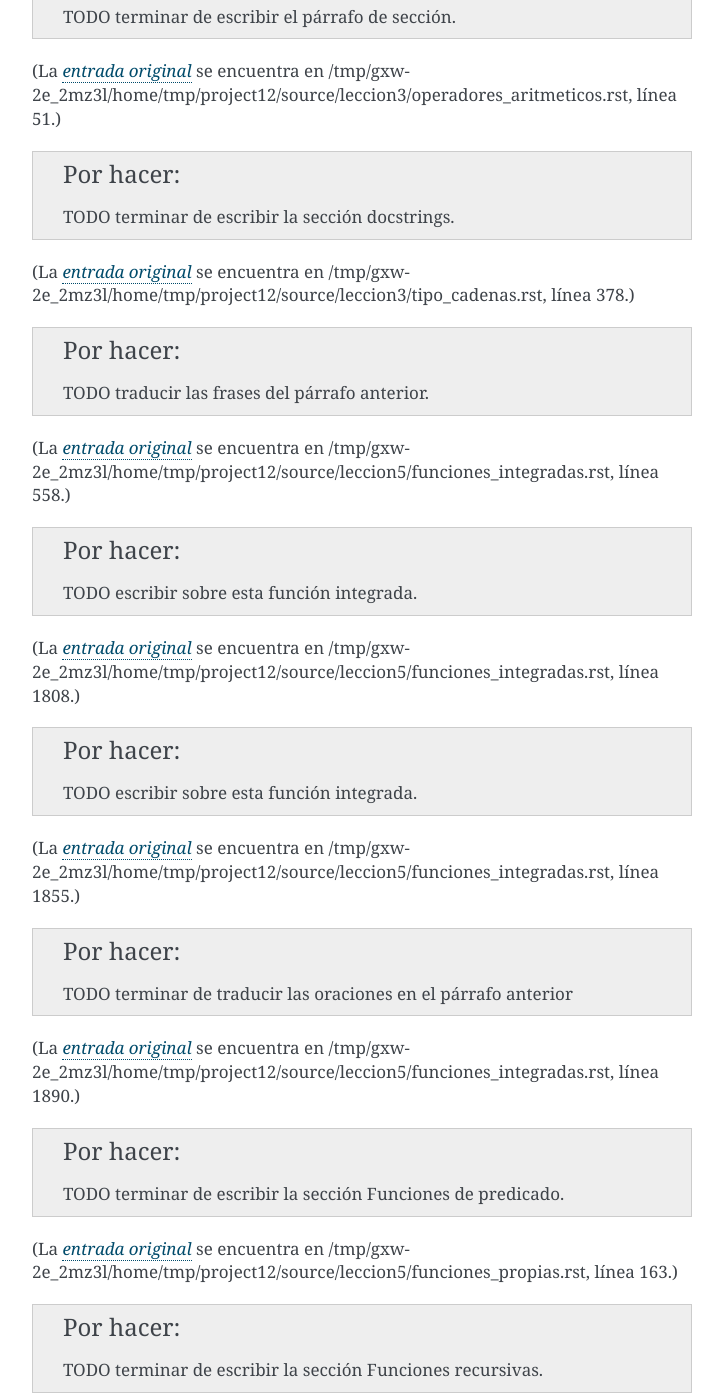
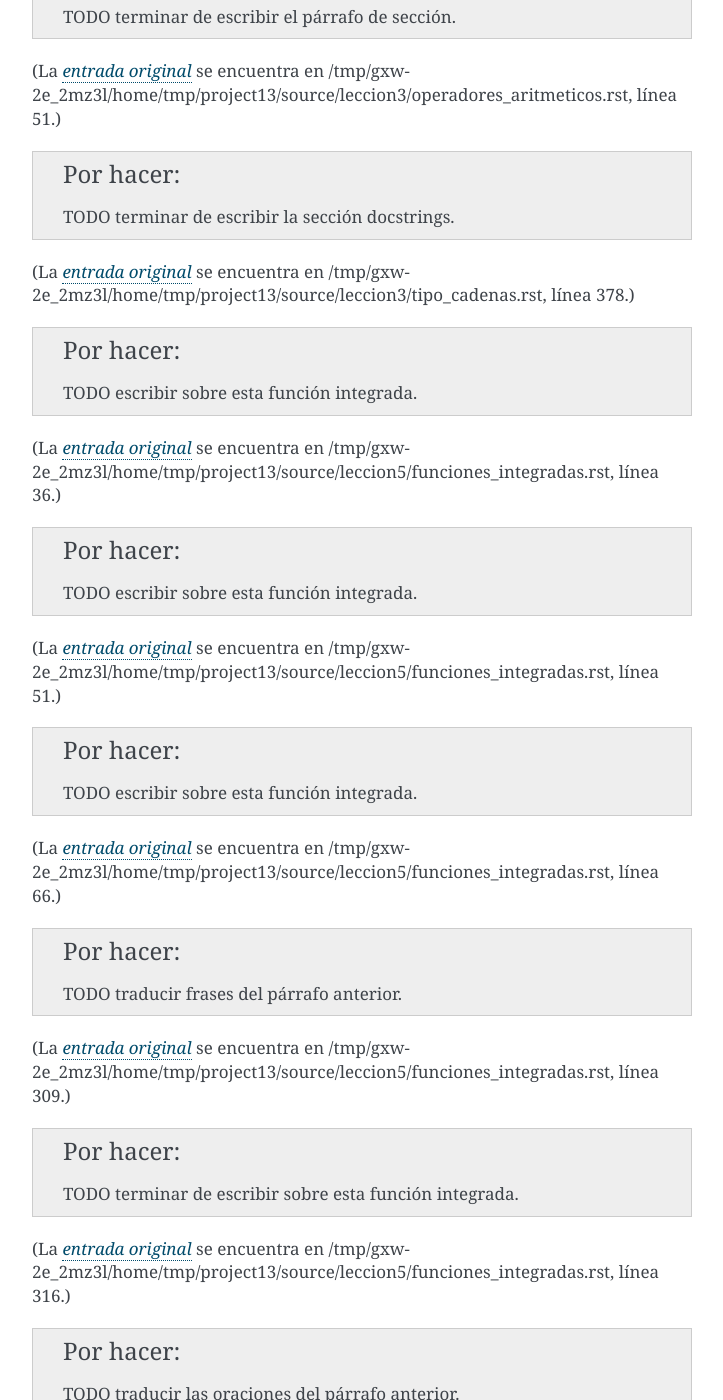
Before and after one commit to macagua/entrenamiento.python_basico, a Sphinx documentation site: the page built from source/por_mejorar.rst, in a window 1280 px wide and 1400 px high, scrolled down 1655 px. Shown: the whole window, without its empty margins (388-1111 px from the left). Built offline with Sphinx 7.4.7, drawn with Linux system fonts in a browser that asks for light colours; some of the changed text lies outside the part shown.

Commit message:
Agregar nuevas funciones integradas a la referencia

```diff
--- a/source/leccion5/funciones_integradas.rst
+++ b/source/leccion5/funciones_integradas.rst
@@ -18,6 +18,52 @@
 ...................
 
 Las funciones de uso general se describen a continuación:
+
+
+
+.. _python_fun_apply:
+
+apply()
+~~~~~~~
+
+La función ``apply()`` ....
+
+::
+
+    >>>
+
+
+.. todo:: TODO escribir sobre esta función integrada.
+
+
+.. _python_fun_callable:
+
+callable()
+~~~~~~~~~~
+
+La función ``callable()`` ....
+
+::
+
+    >>>
+
+
+.. todo:: TODO escribir sobre esta función integrada.
+
+
+.. _python_fun_compile:
+
+compile()
+~~~~~~~~~
+
+La función ``compile()`` ....
+
+::
+
+    >>>
+
+
+.. todo:: TODO escribir sobre esta función integrada.
 
 
 .. _python_fun_credits:
@@ -251,6 +297,25 @@
     95
 
 
+.. _python_fun_execfile:
+
+execfile()
+~~~~~~~~~~
+
+La función ``execfile()`` lee y ejecuta un script Python desde un archivo.
+Los ``globals`` y ``locals`` son diccionarios, defaulting to the current
+``globals`` y ``locals``.  Si solamente ``globals`` es dado, ``locals`` defaults to it.
+
+.. todo:: TODO traducir frases del párrafo anterior.
+
+::
+
+    >>>
+
+
+.. todo:: TODO terminar de escribir sobre esta función integrada.
+
+
 .. _python_fun_globals:
 
 globals()
@@ -302,6 +367,27 @@
     such as "spam", type "modules spam".
 
     help>
+
+
+.. _python_fun_id:
+
+id()
+~~~~
+
+La función ``id()`` devuelve la identidad de un objecto. Esto garantiza ser el único
+among simultaneously existing objects.  (Hint: it's the object's memory address.)
+
+.. todo:: TODO traducir las oraciones del párrafo anterior.
+
+::
+
+    >>> lista = range(5)
+    >>> lista
+    [0, 1, 2, 3, 4]
+    >>> id(lista)
+    139703096777904
+
+.. todo:: TODO escribir sobre esta función integrada.
 
 
 .. _python_fun_len:
@@ -812,6 +898,24 @@
     '0b1010'
 
 
+.. _python_fun_cmp:
+
+cmp()
+~~~~~
+
+La función ``cmp()`` devuelve un valor negativo si ``x<y``, un valor cero si ``x==y``,
+un valor positivo si ``x>y``:
+
+::
+
+    >>> cmp(1,2)
+    -1
+    >>> cmp(2,2)
+    0
+    >>> cmp(2,1)
+    1
+
+
 .. _python_fun_complex:
 
 complex()
@@ -1729,6 +1833,28 @@
     'Leonardo Caballero'
 
 
+.. _python_fun_unichr:
+
+unichr()
+~~~~~~~~
+
+La función ``unichr()`` devuelve una cadena de caracteres *Unicode* de un carácter
+con un ordinal i; 0 <= i <= 0x10ffff.
+
+::
+
+    >>> unichr(64)
+    u'@'
+    >>> unichr(36)
+    u'$'
+    >>> unichr(94)
+    u'^'
+    >>> unichr(126)
+    u'~'
+
+.. todo:: TODO terminar de escribir sobre esta función integrada.
+
+
 .. _python_fun_upper:
 
 upper()
@@ -1752,6 +1878,54 @@
 .......................
 
 Las funciones de secuencias se describen a continuación:
+
+
+.. _python_fun_all:
+
+all()
+~~~~~
+
+La función ``all()`` ....
+
+::
+
+    >>>
+
+
+.. todo:: TODO escribir sobre esta función integrada.
+
+
+.. _python_fun_any:
+
+any()
+~~~~~
+
+La función ``any()`` ....
+
+::
+
+    >>>
+
+
+.. todo:: TODO escribir sobre esta función integrada.
+
+
+.. _python_fun_coerce:
+
+coerce()
+~~~~~~~~
+
+La función ``coerce()`` devuelve una tupla consisting of the two numeric arguments
+converted to a common type, using the same rules as used by arithmetic operations.
+If coercion is not possible, raise :ref:`TypeError <python_exception_typeerror>`.
+
+.. todo:: TODO traducir frases en el párrafo anterior.
+
+::
+
+    >>> coerce(x, y) -> (x1, y1)
+
+.. todo:: TODO escribir sobre esta función integrada.
 
 
 .. _python_fun_dict:
```
